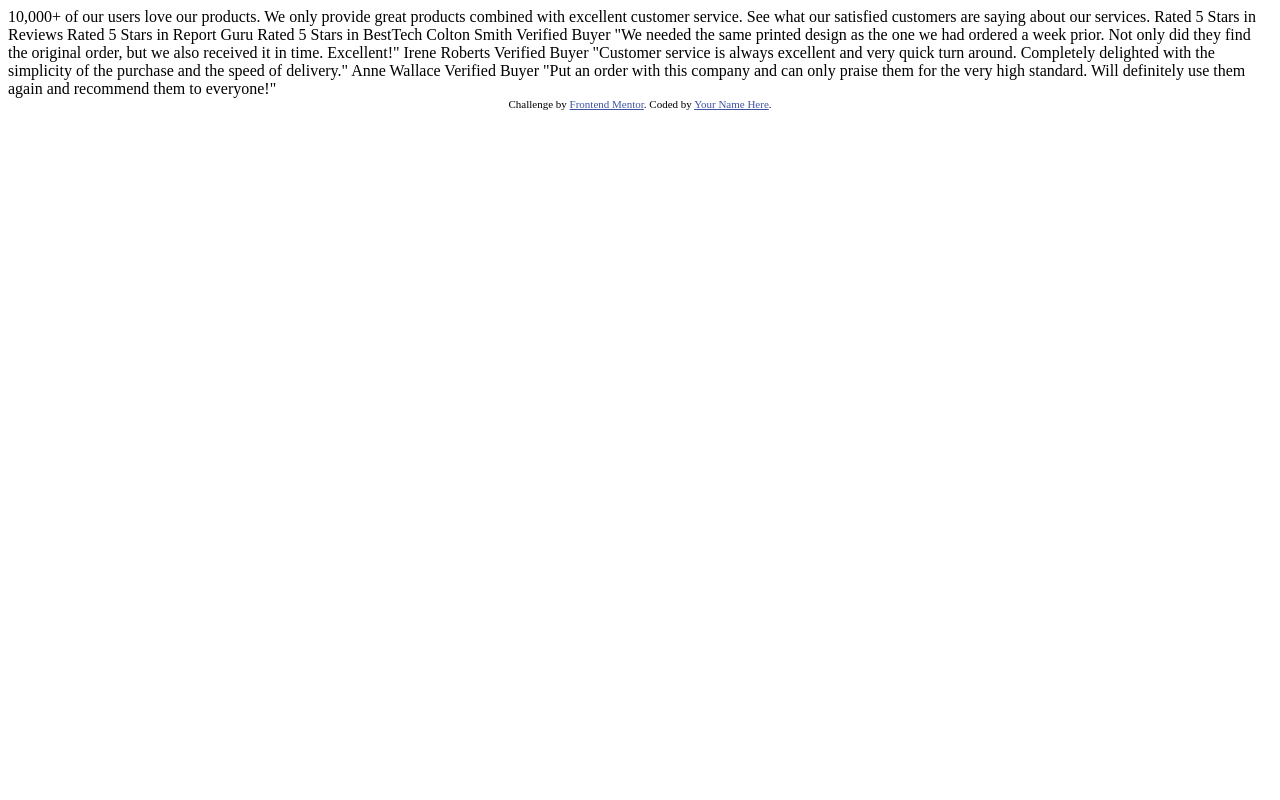
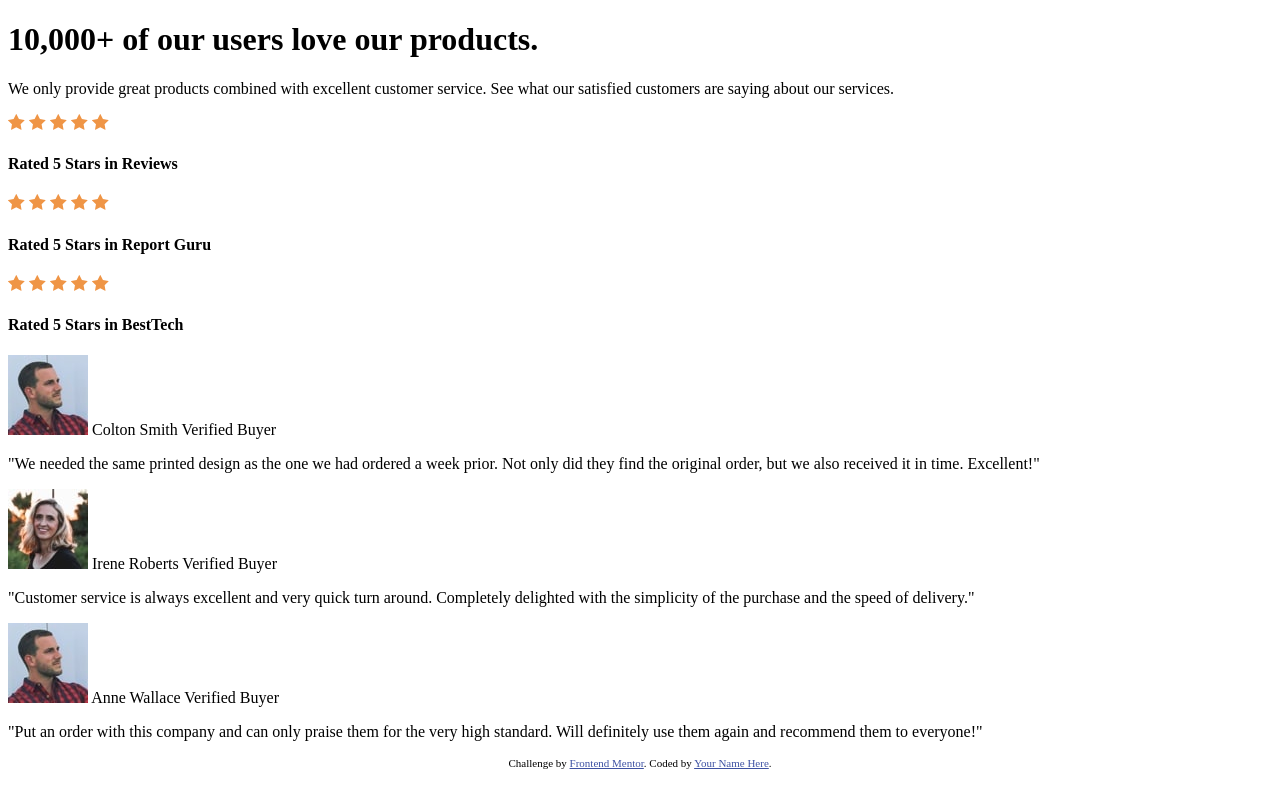
Before and after one commit to DevErick16/PageResponsive-social-proof, a plain HTML site: page index.html in a window 1280 px wide. Drawn offline with Linux system fonts and the light colour scheme.

Commit message:
html and css structure

```diff
--- a/index.html
+++ b/index.html
@@ -4,58 +4,89 @@
     <meta charset="UTF-8" />
     <meta name="viewport" content="width=device-width, initial-scale=1.0" />
     <!-- displays site properly based on user's device -->
-
-    <link
-      rel="icon"
-      type="image/png"
-      sizes="32x32"
-      href="./images/favicon-32x32.png"
-    />
+    <link rel="stylesheet" href="style.css">
+    <link rel="icon"type="image/png"sizes="32x32"href="./images/favicon-32x32.png"/>
 
     <title>Frontend Mentor | Social proof section</title>
 
-    <!-- Feel free to remove these styles or customise in your own stylesheet 👍 -->
-    <style>
-      .attribution {
-        font-size: 11px;
-        text-align: center;
-      }
-      .attribution a {
-        color: hsl(228, 45%, 44%);
-      }
-    </style>
   </head>
   <body>
-    10,000+ of our users love our products.
+    <header>
+      <h1>10,000+ of our users love our products.</h1>
+      <p>We only provide great products combined with excellent customer service. See what our satisfied customers are saying about our services.</p>
+    </header>
+    <div class="starscontainer">
+      <stars>
+        <div class="fivestars star1">
+          <img src="images/icon-star.svg" alt="star rating">
+          <img src="images/icon-star.svg" alt="star rating">
+          <img src="images/icon-star.svg" alt="star rating">
+          <img src="images/icon-star.svg" alt="star rating">
+          <img src="images/icon-star.svg" alt="star rating">
+        </div>
+        <h4>Rated 5 Stars in Reviews</h4>
+      </stars>
+      <stars>
+        <div class="fivestars star2">
+          <img src="images/icon-star.svg" alt="star rating">
+          <img src="images/icon-star.svg" alt="star rating">
+          <img src="images/icon-star.svg" alt="star rating">
+          <img src="images/icon-star.svg" alt="star rating">
+          <img src="images/icon-star.svg" alt="star rating">
+        </div>
+        <h4> Rated 5 Stars in Report Guru</h4>
+      </stars>
+      <stars>
+        <div class="fivestars star3">
+          <img src="images/icon-star.svg" alt="star rating">
+          <img src="images/icon-star.svg" alt="star rating">
+          <img src="images/icon-star.svg" alt="star rating">
+          <img src="images/icon-star.svg" alt="star rating">
+          <img src="images/icon-star.svg" alt="star rating">
+        </div>
+        <h4> Rated 5 Stars in BestTech</h4>
+      </stars>
+    </div>
 
-    We only provide great products combined with excellent customer service.
-    See what our satisfied customers are saying about our services.
-
-    Rated 5 Stars in Reviews
-    Rated 5 Stars in Report Guru
-    Rated 5 Stars in BestTech
-
-    Colton Smith
-    Verified Buyer
+    <div class="cardscontainer">
+      <div class="cards card1">
+        <img src="images/image-colton.jpg" alt="image profile colton">
+        <span class="name">Colton Smith</span>
+        <span class="status">Verified Buyer</span>
+        <p>
           "We needed the same printed design as the one we had ordered a week prior.
           Not only did they find the original order, but we also received it in time.
           Excellent!"
-
-    Irene Roberts
-    Verified Buyer
+        </p>
+      </div>
+      <div class="cards card2">
+        <img src="images/image-irene.jpg" alt="image profile irene">
+        <span class="name"> Irene Roberts </span>
+        <span class="status">Verified Buyer</span>
+        <p>
           "Customer service is always excellent and very quick turn around. Completely
           delighted with the simplicity of the purchase and the speed of delivery."
-
-    Anne Wallace
-    Verified Buyer
+        </p>
+      </div>
+      <div class="cards card3">
+        <img src="images/image-colton.jpg" alt="image profile colton">
+        <span class="name">Anne Wallace </span>
+        <span class="status">Verified Buyer</span>
+        <p>
           "Put an order with this company and can only praise them for the very high
           standard. Will definitely use them again and recommend them to everyone!"
+        </p>
+      </div>
+    </div>
 
+    <footer>
       <div class="attribution">
         Challenge by
         <a href="https://www.frontendmentor.io?ref=challenge" target="_blank"
           >Frontend Mentor</a
         >. Coded by <a href="#">Your Name Here</a>.
       </div>
+    </footer>
+
   </body>
 </html>
--- /dev/null
+++ b/style.css
@@ -0,0 +1,7 @@
+.attribution {
+    font-size: 11px;
+    text-align: center;
+  }
+  .attribution a {
+    color: hsl(228, 45%, 44%);
+  }
```
Lines whose indentation alone changed are shown as unchanged.
